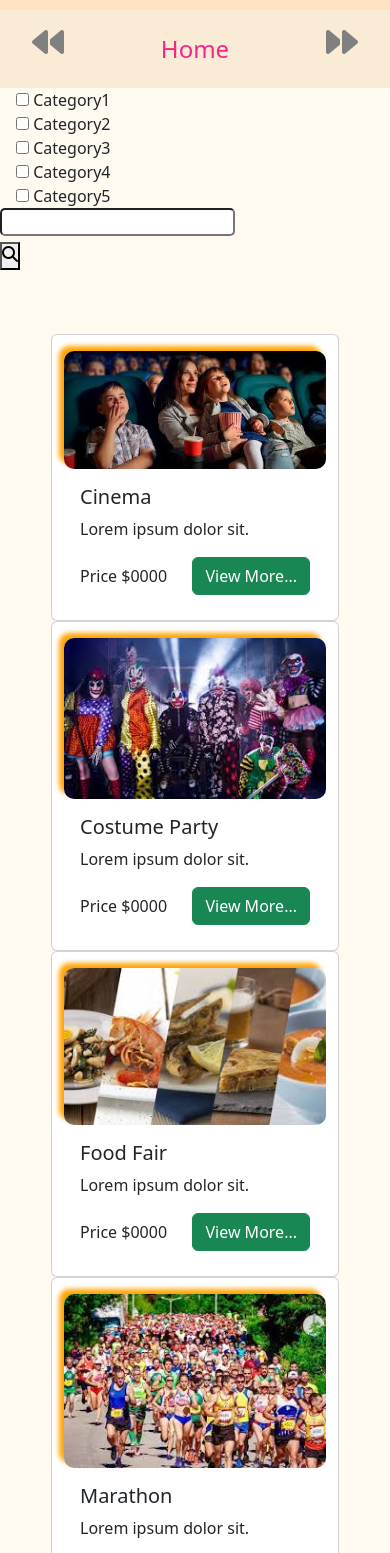
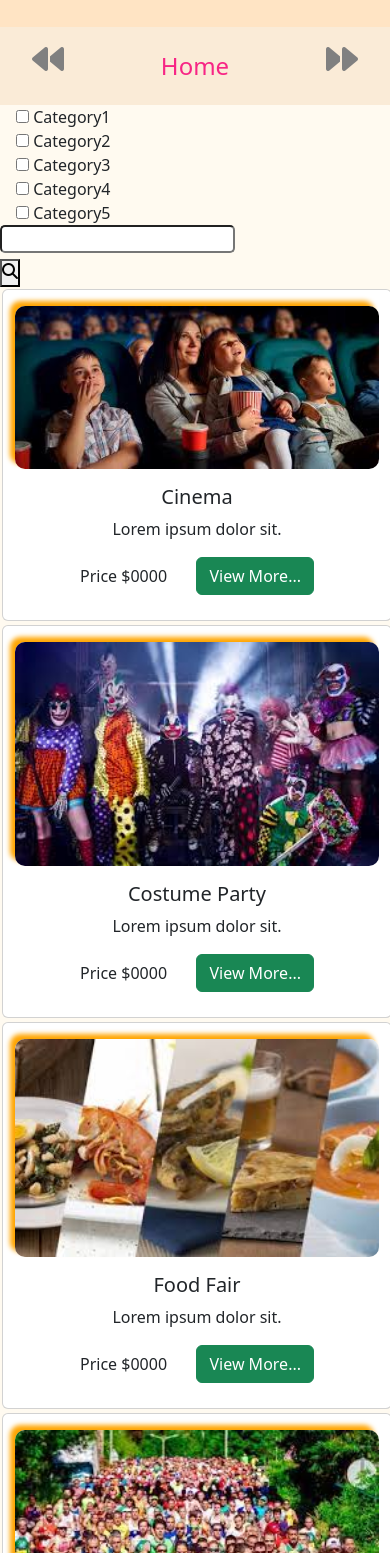
Before and after one commit to raulgguanca/amazing-events-Guanca, a plain HTML site: page index.html in a window 390 px wide. Shown: the part 74-1627 px from the top of the page. Drawn offline with nearby package versions, Linux system fonts and the light colour scheme.

Commit message:
moved some inline styles to css and improved media queries

```diff
--- a/assets/styles/style.css
+++ b/assets/styles/style.css
@@ -79,6 +79,10 @@ h1 {
     margin: 4rem 2rem;
 }
 
+.card {
+    width: 18rem;
+}
+
 .card > img {
     margin-top: 1rem;
     border-radius: 10px;
@@ -93,7 +97,7 @@ h1 {
 
 /* card details */
 .card-details {
-    width: 95vw;
+    width: 100vw;
     display: flex;
     justify-content: space-around;
 }
@@ -219,7 +223,7 @@ address a {
 /* media queries */
 @media screen and (max-width:1000px) {
     .navbar {
-        height: 10vh;
+        height: 12vh;
     }
 
     .search-form {
@@ -239,8 +243,6 @@ address a {
 }
 
 @media screen and (max-width:800px) {
-
-
     .navbar-nav > a {
         margin: 0 5px;
         font-size: large;
@@ -262,13 +264,36 @@ address a {
         flex-direction: column;
     }
 
+    .card {
+        width: 100vw;
+        margin: 2px;
+        align-items: center;
+    }
+
+    .card-body {
+        text-align: center;
+    }
+
+    .cardFooter {
+        width: 60vw;
+    }
+
+    .card-img {
+        width: 100vw;
+    }
+
+    .cards-container {
+        width: 100vw;
+        margin: 0;
+    }
+
     .card-details {
         flex-direction: column;
         align-items: center;
     }
 
     .card-body-details {
-        width: 50vw;
+        width: 100vw;
         font-size: 0.9rem;
     }
 
--- a/index.html
+++ b/index.html
@@ -105,7 +105,7 @@
 
       <!-- cards -->
       <div class="cards-container row justify-content-around">
-        <div class="card" style="width: 18rem;">
+        <div class="card">
           <img class="card-img-top" src="./assets/img/Cinema.jpg" alt="cinema">
           <div class="card-body">
             <h5 class="card-title">Cinema</h5>
@@ -117,7 +117,7 @@
           </div>
         </div>
 
-        <div class="card" style="width: 18rem;">
+        <div class="card">
           <img class="card-img-top" src="./assets/img/Costume_Party.jpg" alt="Costume Party">
           <div class="card-body">
             <h5 class="card-title">Costume Party</h5>
@@ -129,7 +129,7 @@
           </div>
         </div>
 
-        <div class="card" style="width: 18rem;">
+        <div class="card">
           <img class="card-img-top" src="./assets/img/Food_Fair.jpg" alt="Food Fair">
           <div class="card-body">
             <h5 class="card-title">Food Fair</h5>
@@ -141,7 +141,7 @@
           </div>
         </div>
 
-        <div class="card" style="width: 18rem;">
+        <div class="card">
           <img class="card-img-top" src="./assets/img/Marathon.jpg" alt="Marathon">
           <div class="card-body">
             <h5 class="card-title">Marathon</h5>
```
